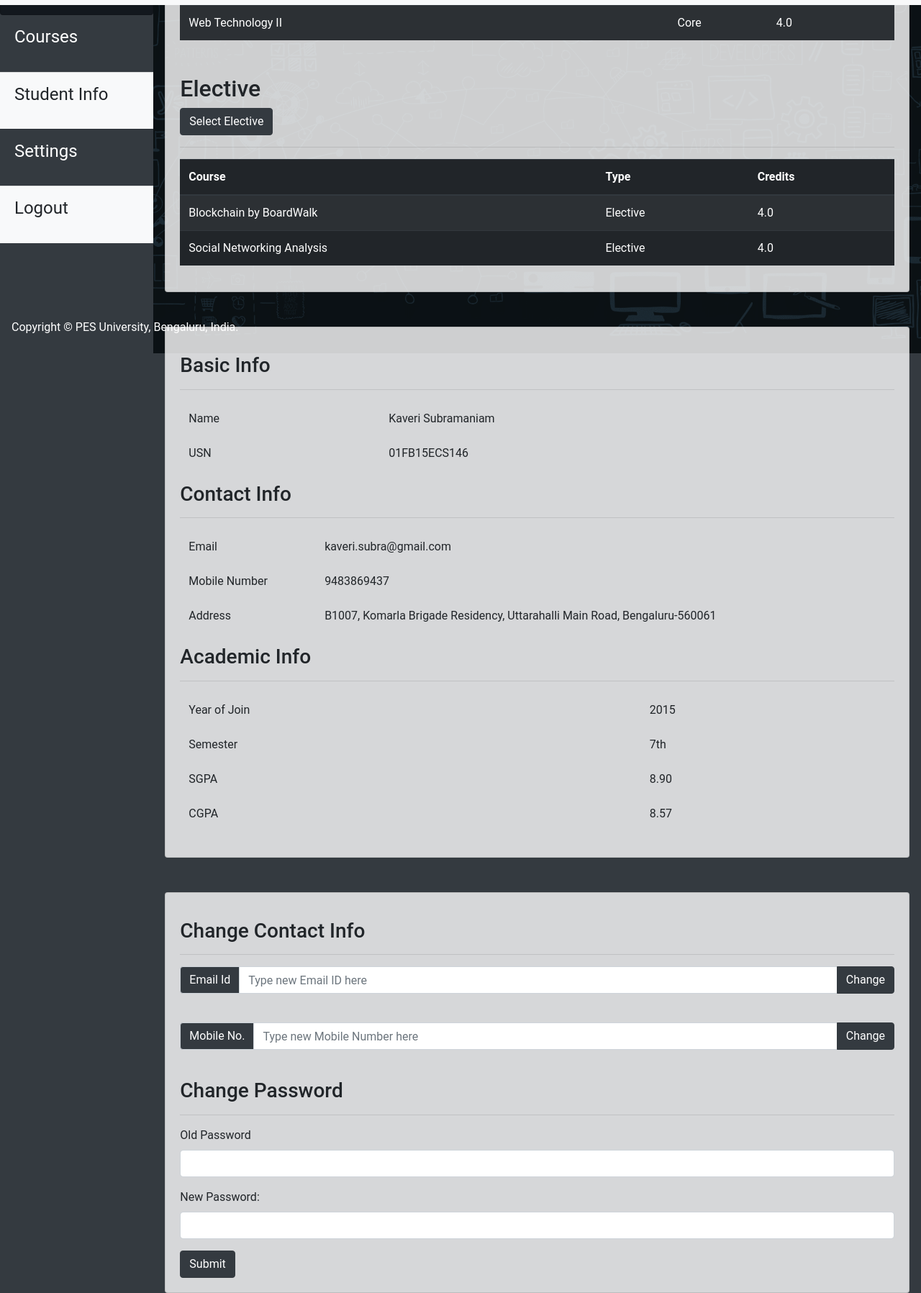
After one commit to kaveri-s/WT2, a Python web app: template templates/profile.html in a window 1280 px wide. The commit adds this page. Shown: the part 309-2106 px from the top of the page at 72% size. Run offline with Jinja, Linux system fonts and the light colour scheme; the template is opened without the code that fills it, so the values that code supplies are empty.

Commit message:
added profile template. made other minor changes

```diff
--- a/static/css/style.css
+++ b/static/css/style.css
@@ -9,7 +9,22 @@ body {
 }
 
 #main-div {
-    background-image: url('https://uoguelph-mlrg.github.io/images/ml_background.png');
+    background-image: url('../img/ml_background.png');
+    background-size: cover; -ms-background-size: cover; -o-background-size: cover; -moz-background-size: cover; -webkit-background-size: cover;
     height: 100vh;
     width: 100vw;
 }
+
+#p-pic {
+    background:rgb(19, 24, 30);
+}
+
+#profile-menu > ul > li{
+    height: 10vh;
+    align-items: center;
+    font-size: 3vh;
+}
+
+.p-body {
+    background: rgba(255, 255, 255, 0.8);
+}
--- /dev/null
+++ b/templates/profile.html
@@ -0,0 +1,233 @@
+<!DOCTYPE html>
+<html lang="en">
+
+<head>
+    <title>PES ER</title>
+    <meta charset="utf-8">
+    <meta name="viewport" content="width=device-width, initial-scale=1">
+    <link rel="stylesheet" href="../static/css/bootstrap.min.css">
+    <link rel="stylesheet" href="../static/css/style.css">
+    <script src="../static/js/jquery-3.3.1.min.js"></script>
+    <script src="../static/js/umd/popper.min.js"></script>
+    <script src="../static/js/bootstrap.min.js"></script>
+    <style>
+        /* Make the image fully responsive */
+        .carousel-inner img {
+            width: 100%;
+            height: 100%;
+        }
+    </style>
+    <nav class="navbar justify-content-center navbar-expand-sm bg-light navbar-light fixed-top">
+        <img src="https://pesuacademy.com/Academy/images/pesuimages/logoPesu.png" alt="PES University">
+        <ul class="navbar-nav">
+            <li class="nav-item">
+                <a class="nav-link" href="#">Link</a>
+            </li>
+            <li class="nav-item">
+                <a class="nav-link" href="#">Link</a>
+            </li>
+        </ul>
+    </nav>
+</head>
+
+<body class="bg-dark">
+
+
+    <div id="main-div" class="container-fluid">
+        <div class="row h-100 justify-content-center align-items-center">
+
+
+            <!--Profile Picture with Menu-->
+            <div id="profile" class="col-md-2 h-100 p-0 bg-dark">
+                <div id="p-pic" class="card w-100 p-5">
+                    <img class="card-img-top rounded-circle mt-5" src="https://openclipart.org/download/216165/fb_stormshadow.svg"
+                        alt="Card image" style="width:100%">
+                    <div class="card-body mx-auto">
+                        <h4 class="card-text text-light font-weight-bold font-">John Doe</h4>
+                    </div>
+                </div>
+
+                <div id="profile-menu">
+                    <ul class="list-group list-group-flush">
+                        <li class="list-group-item bg-dark text-white">Courses</li>
+                        <li class="list-group-item bg-light">Student Info</li>
+                        <li class="list-group-item bg-dark text-white">Settings</li>
+                        <li class="list-group-item bg-light">Logout</li>
+                    </ul>
+                </div>
+            </div>
+
+
+            <!--Courses-->
+            <div class="col-md-10 h-100 p-3">
+                <div id="course" class="p-body card mt-5">
+                    <div class="card-body mt-3">
+                        <h3>Semester 7</h3>
+                        <hr>
+                        <table class="table table-dark table-striped">
+                            <thead>
+                                <tr>
+                                    <th>Course</th>
+                                    <th>Type</th>
+                                    <th>Credits</th>
+                                </tr>
+                            </thead>
+                            <tbody>
+                                <tr>
+                                    <td>Object Oriented Modelling and Design</td>
+                                    <td>Core</td>
+                                    <td>4.0</td>
+                                </tr>
+                                <tr>
+                                    <td>Software Engineering</td>
+                                    <td>Core</td>
+                                    <td>4.0</td>
+                                </tr>
+                                <tr>
+                                    <td>Web Technology II</td>
+                                    <td>Core</td>
+                                    <td>4.0</td>
+                                </tr>
+                            </tbody>
+                        </table>
+                        <h2 class="mt-5">Elective</h2>
+                        <button class="btn btn-dark" type="submit">Select Elective</button>
+                        <hr>
+                        <table class="table table-dark table-striped">
+                            <thead>
+                                <tr>
+                                    <th>Course</th>
+                                    <th>Type</th>
+                                    <th>Credits</th>
+                                </tr>
+                            </thead>
+                            <tbody>
+                                <tr>
+                                    <td>Blockchain by BoardWalk</td>
+                                    <td>Elective</td>
+                                    <td>4.0</td>
+                                </tr>
+                                <tr>
+                                    <td>Social Networking Analysis</td>
+                                    <td>Elective</td>
+                                    <td>4.0</td>
+                                </tr>
+                            </tbody>
+                        </table>
+                    </div>
+                </div>
+
+                <!--Student Info-->
+                <div id="stu-info" class="card mt-5 p-body">
+                    <div class="card-body mt-3">
+                        <h3>Basic Info</h3>
+                        <hr>
+                        <table class="table table-borderless">
+                            <tbody>
+                                <tr>
+                                    <td>Name</td>
+                                    <td>Kaveri Subramaniam</td>
+                                </tr>
+                                <tr>
+                                    <td>USN</td>
+                                    <td>01FB15ECS146</td>
+                                </tr>
+                            </tbody>
+                        </table>
+                        <h3>Contact Info</h3>
+                        <hr>
+                        <table class="table table-borderless">
+                            <tbody>
+                                <tr>
+                                    <td>Email</td>
+                                    <td>kaveri.subra@gmail.com</td>
+                                </tr>
+                                <tr>
+                                    <td>Mobile Number</td>
+                                    <td>9483869437</td>
+                                </tr>
+                                <tr>
+                                    <td>Address</td>
+                                    <td>B1007, Komarla Brigade Residency, Uttarahalli Main Road, Bengaluru-560061</td>
+                                </tr>
+                            </tbody>
+                        </table>
+                        <h3>Academic Info</h3>
+                        <hr>
+                        <table class="table table-borderless">
+                            <tbody>
+                                <tr>
+                                    <td>Year of Join</td>
+                                    <td>2015</td>
+                                </tr>
+                                <tr>
+                                    <td>Semester</td>
+                                    <td>7th</td>
+                                </tr>
+                                <tr>
+                                    <td>SGPA</td>
+                                    <td>8.90</td>
+                                </tr>
+                                <tr>
+                                    <td>CGPA</td>
+                                    <td>8.57</td>
+                                </tr>
+                            </tbody>
+                        </table>
+                    </div>
+                </div>
+
+
+                <!--Settings-->
+                <div id="settings" class="card mt-5 p-body">
+                    <div class="card-body mt-3">
+                        <h3>Change Contact Info</h3>
+                        <hr>
+                        <div class="input-group mb-3">
+                            <div class="input-group-prepend">
+                                <span class="input-group-text bg-dark text-white">Email Id</span>
+                            </div>
+                            <input type="text" class="form-control" placeholder="Type new Email ID here">
+                            <div class="input-group-append">
+                                <button class="btn btn-dark" type="submit">Change</button>
+                            </div>
+                        </div>
+                        <br>
+                        <div class="input-group mb-3">
+                            <div class="input-group-prepend">
+                                <span class="input-group-text bg-dark text-white">Mobile No.</span>
+                            </div>
+                            <input type="text" class="form-control" placeholder="Type new Mobile Number here">
+                            <div class="input-group-append">
+                                <button class="btn btn-dark" type="submit">Change</button>
+                            </div>
+                        </div>
+                        <br>
+                        <h3>Change Password</h3>
+                        <hr>
+                        <form action="/action_page.php">
+                            <div class="form-group">
+                                <label for="o-pass">Old Password</label>
+                                <input type="o-pass" class="form-control" id="o-pass">
+                            </div>
+                            <div class="form-group">
+                                <label for="pwd">New Password:</label>
+                                <input type="password" class="form-control" id="pwd">
+                            </div>
+                            <button type="submit" class="btn btn-dark">Submit</button>
+                        </form>
+                    </div>
+                </div>
+            </div>
+
+        </div>
+
+        <div class="navbar fixed-bottom text-white">
+            <p>Copyright © PES University, Bengaluru, India.</p>
+        </div>
+    </div>
+
+
+</body>
+
+</html>
```
Also changed, not shown: templates/index.html (+8 -5 lines), static/css/datatables.css (renamed from static/css/addons/datatables.css), static/css/datatables.min.css (renamed from static/css/addons/datatables.min.css), static/img/ml_background.png (added).
